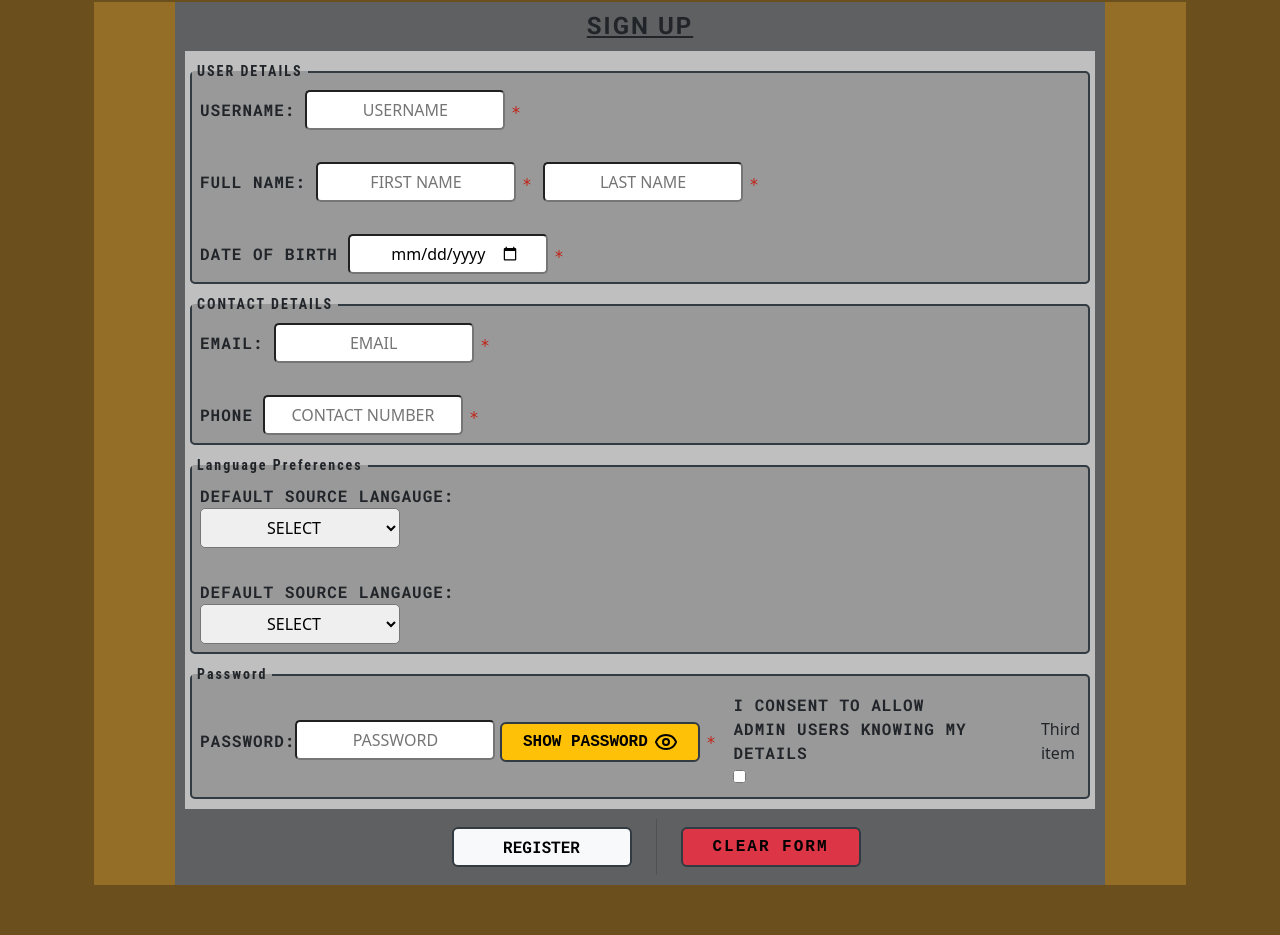
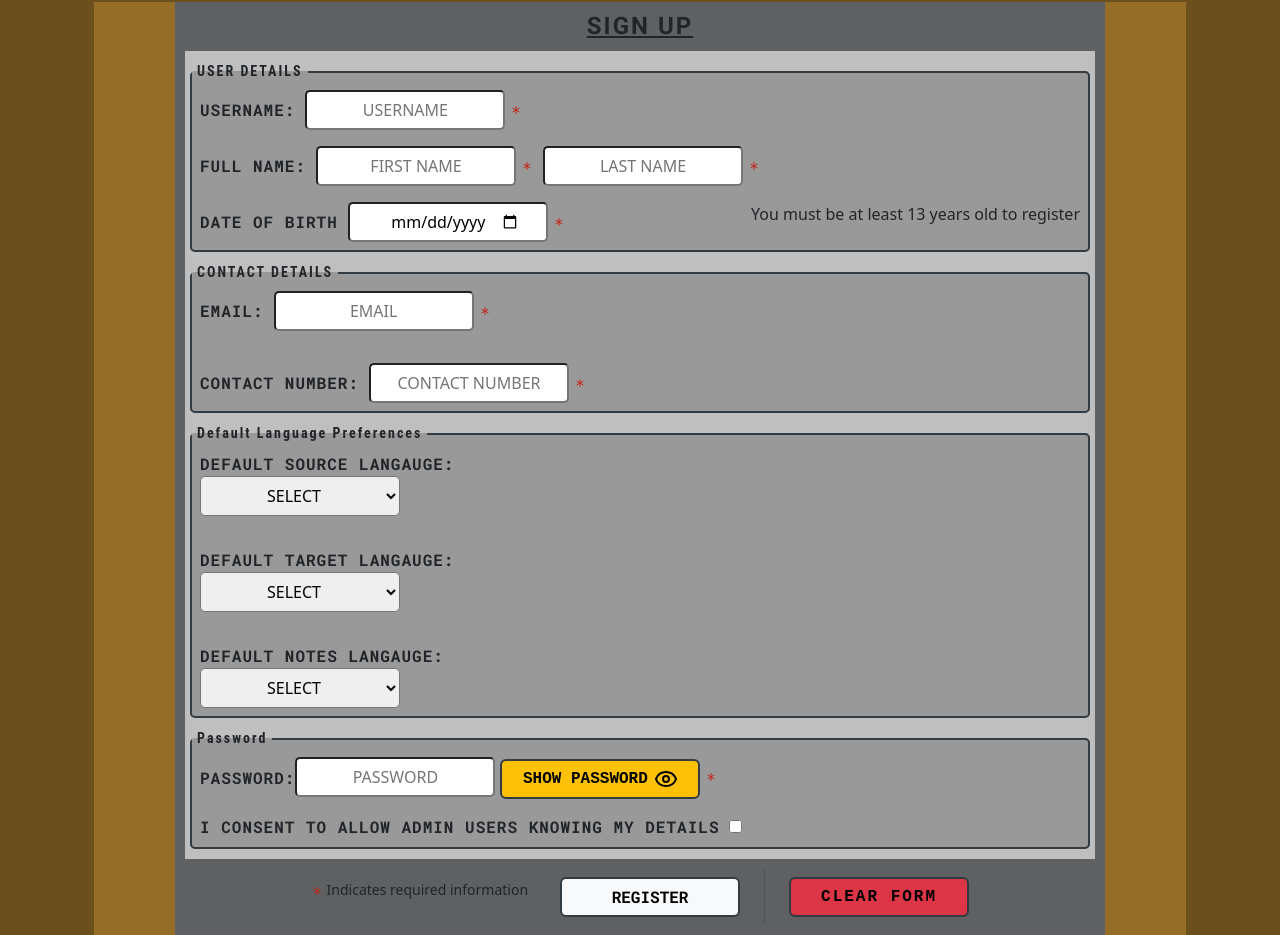
Before and after one commit to laraklopper/NOTES-NEST, a React (Create React App) app in the folder client/: page /reg in a window 1280 px wide. Shown: the part 216-1151 px from the top of the page. Before the commit the page ends 1101 px from the top, so only its background shows below. Built offline with nearby package versions, Linux system fonts and the light colour scheme; a web font is replaced by a local one.

Commit message:
Registration form

```diff
--- a/client/src/components/RegistrationForm.js
+++ b/client/src/components/RegistrationForm.js
@@ -5,7 +5,7 @@ import '../css/componentCss/RegistrationForm.css'
 import Stack from 'react-bootstrap/Stack';
 import Button from 'react-bootstrap/Button';
 import { Asterisk, Eye, EyeOff } from 'lucide-react';
-
+import { languageData } from '../util/languageData';
 export default function RegistrationForm(
   {//PROPS PASSED FROM PARENT COMPONENT (Registration.js)
   newUserData,
@@ -34,6 +34,37 @@ export default function RegistrationForm(
             }))
         }
     };
+
+    const handleAdminConsentChange = (event) => {
+        const { checked } = event.target;
+        setNewUserData((prev) => ({
+            ...prev,
+            isAdmin: checked
+        }));
+    };
+
+    //Function to clear form
+    const clearForm = () => {
+      const confirmClear = window.confirm('Are you sure you want to clear the form? All entered data will be lost.');
+      if(!confirmClear) return;
+      setNewUserData({
+        username: '',
+        fullName: {
+          firstName: '',
+          lastName: ''
+        },
+        dateOfBirth: '',
+        email: '',
+        phone: '',
+        defaultSourceLang: '',
+        defaultTargetLang: '',
+        defaultNoteLang: '',
+        password: '',
+        isAdmin: false
+      });
+    }
+
+    //==================JSX RENDERING=================
   return (
     <form id='registrationForm' method='POST'>
       <p className='visually-hidden' id='formTitle'>REGISTRATION FORM</p>
@@ -45,7 +76,8 @@ export default function RegistrationForm(
         <fieldset id='regisGroup1'>
           <legend>USER DETAILS</legend>
           {/* STACK 1 */}
-           <Stack gap={3}>
+            <Stack direction="horizontal" gap={3} id='regisStack1'>
+            {/* USERNAME: value={newUserData.username} */}
       <div className="p-2" id='regisUsernameBlock'>
         <label className='regisLabel' htmlFor='regisUsername'>USERNAME:</label>
         <div className='inputDiv'>
@@ -61,17 +93,27 @@ export default function RegistrationForm(
           <Asterisk color="#C22419" fontWeight={700} size={12} aria-hidden='true' focusable='false'/>
         </div>
       </div>
+      <div className="p-2 ms-auto"></div>
+      <div className="p-2"></div>
+    </Stack>
+    {/* STACK 2 */}
+      <Stack direction="horizontal" gap={3} id='regisStack2'>
+      {/* FULL NAME */}
       <div className="p-2" id='regisFullNameBlock'>
 
           <label className='regisLabel'>FULL NAME:</label>
+          {/* FIRST NAME value={newUserData.fullName.firstName} */}
           <div className='inputDiv'>
-            <label className='regisLabel' htmlFor='' hidden>FIRST NAME</label>
+            <label className='regisLabel' htmlFor='regisFirstName' hidden>FIRST NAME</label>
             <input
               className='input'
-              // id=''
+              id='regisFirstName'
+              required
+              type='text'
+              autoComplete='given-name'
               placeholder='FIRST NAME'
                 name='fullName.firstName'
-                                        value={newUserData.fullName.firstName}
+                value={newUserData.fullName.firstName}
             />
             <Asterisk color="#C22419" fontWeight={700} size={12} aria-hidden='true' focusable='false'/>
           </div>
@@ -90,7 +132,12 @@ export default function RegistrationForm(
           </div>
 
       </div>
-      <div className="p-2" id='regisDateOfBirthBlock'>
+      <div className="p-2 ms-auto"></div>
+      <div className="p-2"></div>
+    </Stack>
+    {/* STACK 3 */}
+          <Stack direction="horizontal" gap={3} id='regisStack3'>
+        <div className="p-2" id='regisDateOfBirthBlock'>
         <label className='regisLabel'>DATE OF BIRTH</label>
         <div className='inputDiv'>
           <input
@@ -105,13 +152,19 @@ export default function RegistrationForm(
           <Asterisk color="#C22419" fontWeight={700} size={12} aria-hidden='true' focusable='false'/>
         </div>
       </div>
+      <div className="p-2 ms-auto"></div>
+      <div className="p-2">
+        <span id='regisAgeMsg'>
+        <p className='infoText'> You must be at least 13 years old to register</p>
+       </span>
+      </div>
     </Stack>
         </fieldset>
-        {/* GROUP 2 */}
+        {/* GROUP 2 : CONTACT DETAILS */}
         <fieldset id='regisGroup2'>
           <legend>CONTACT DETAILS</legend>
-          {/* STACK 2 */}
-           <Stack gap={3}>
+          {/* STACK 4 */}
+           <Stack gap={3} id='regisStack4'>
       <div className="p-2" id='regisEmailBlock'>
         <label className='regisLabel'>EMAIL:</label>
         <div className='inputDiv'>
@@ -131,13 +184,14 @@ export default function RegistrationForm(
             <Asterisk color="#C22419" fontWeight={700} size={12} aria-hidden='true' focusable='false'/>
         </div>
       </div>
+      {/* CONTACT NUMBER: value={newUserData.contactDetails.phone} */}
       <div className="p-2" id='regisPhoneBlock'>
-           <label className='regisLabel'>PHONE</label>
+           <label className='regisLabel' htmlFor='regisPhone'>CONTACT NUMBER:</label>
         <div className='inputDiv'>
           <input
           type='text'
             className='input'
-            // id=''
+            id='regisPhone'
             required
             placeholder='CONTACT NUMBER'
             name='contactDetails.phone'
@@ -147,23 +201,59 @@ export default function RegistrationForm(
            <Asterisk color="#C22419" fontWeight={700} size={12} aria-hidden='true' focusable='false'/>
         </div>
       </div>
-    </Stack>
+          </Stack>
         </fieldset>
         {/* GROUP 3: Optional loguage Preferences */}
         <fieldset id='regisGroup3'>
-        <legend>Language Preferences</legend>
-        {/* STACK 3 */}
-         <Stack gap={3}>
-      <div className="p-2">
+        <legend>Default Language Preferences</legend>
+        {/* STACK 5 */}
+         <Stack gap={3} id='regisStack5'>
+      <div className="p-2" id='regisSourceLangBlock'>
         <label className='regisLabel' htmlFor='regisSourceLangInput'>DEFAULT SOURCE LANGAUGE:</label>
-        <select className='input'>
+        <select
+          className='input'
+          onChange={handleInputChange} id='regisSourceLangInput' name='defaultSourceLang' value={newUserData.defaultSourceLang}
+        // ARIA ATTRIBUTES:
+        aria-label='Default Source Language Selection'
+        aria-required='false'
+        >
           <option>SELECT</option>
+          {languageData.map((lang) => (
+            <option key={lang.code} value={lang.code}>
+              {lang.name  }
+            </option>
+          ))}
         </select>
       </div>
-      <div className="p-2">
-        <label className='regisLabel' htmlFor='regisSourceLangInput'>DEFAULT SOURCE LANGAUGE:</label>
-        <select className='input'>
+      <div className="p-2" id='regisTargetLangBlock'>
+        <label className='regisLabel' htmlFor='regisTargetLangInput'>DEFAULT TARGET LANGAUGE:</label>
+        <select className='input' onChange={handleInputChange} name='defaultTargetLang' value={newUserData.defaultTargetLang}>
           <option>SELECT</option>
+          {languageData.map((lang) => (
+            <option key={lang.code} value={lang.code}>
+              {lang.name  }
+            </option>
+          ))}
+        </select>
+      </div>
+      <div className="p-2" id='regisNoteLangBlock'>
+        <label className='regisLabel' htmlFor='regisNoteLangInput'>DEFAULT NOTES LANGAUGE:</label>
+        <select
+          className='input'
+          id='regisNoteLangInput'
+          onChange={handleInputChange}
+          name='defaultNoteLang'
+          value={newUserData.defaultNoteLang}
+          // ARIA ATTRIBUTES:
+          aria-label='Default Notes Language Selection'
+          aria-required='false'
+          >
+          <option>SELECT</option>
+          {languageData.map((lang) => (
+            <option key={lang.code} value={lang.code}>
+              {lang.name}
+            </option>
+          ))}
         </select>
       </div>
     </Stack>
@@ -171,8 +261,8 @@ export default function RegistrationForm(
         {/* GROUP 4: PASSWORD and ADMIN CONSENT */}
         <fieldset id='regisGroup4'>
           <legend>Password</legend>
-          {/* STACK 4 */}
-             <Stack direction="horizontal" gap={3} id='regisStack4'>
+          {/* STACK 6 */}
+             <Stack direction="horizontal" gap={3} id='regisStack6'>
       <div className="p-2" id='regisPasswordBlock'>
          <label className='regisLabel' htmlFor='registrationPassword'>PASSWORD:</label>
          <div className='inputDiv'>
@@ -216,22 +306,22 @@ export default function RegistrationForm(
       {/* <div className="p-2 ms-auto">Second item</div> */}
       {/* <div className="p-2">Third item</div> */}
     </Stack>
-    {/* ====STACK 5=========== */}
-     <Stack direction="horizontal" gap={3}>
+    {/* ====STACK 7=========== */}
+     <Stack direction="horizontal" gap={3} id='regisStack7'>
      {/* Admins can list every account through /user/fetchUsers, so the
             account is only created once this consent is given. `required` stops
             an unchecked box in the browser; the route rejects it as well, since
             a request sent outside the form never sees that check. */}
-      <div className="p-2">
+      <div className="p-2" id='regisAdminConsentBlock'>
          <label className='regisLabel' htmlFor='adminConsentMsg'>I CONSENT TO ALLOW ADMIN USERS KNOWING MY DETAILS</label>
          <div id='adminConsentCheckboxDiv'>
           <input
             type="checkbox"
             id='adminConsentMsg'
-            // name='adminConsentMsg'
-            // value={newUserData.adminDataConsent}
+            name='adminConsentMsg'
+            value={newUserData.adminDataConsent}
             required
-            onChange={handleInputChange}
+            onChange={handleAdminConsentChange}
             // ARIA ATTRIBUTES:
             aria-required='true'
             aria-checked={newUserData.adminDataConsent}
@@ -240,16 +330,19 @@ export default function RegistrationForm(
 
          </div>
       </div>
-      <div className="p-2 ms-auto">
-      </div>
-      <div className="p-2">Third item</div>
+      <div className="p-2 ms-auto"/>
+      <div className="p-2"/>
     </Stack>
         </fieldset>
-
       </div>
+      {/* GROUP 5: FORM BUTTON Group */}
       <div id='regisFormBtnGroup'>
             <Stack direction="horizontal" gap={3} id='regisFormBtnStack'>
-      <div className="p-2"></div>
+      <div className="p-2">
+          <p className='infoMsg' aria-live='polite' aria-hidden='true'>
+                        <small><Asterisk color="#C22419" fontWeight={700} size={12} aria-hidden='true' focusable='false' /> Indicates required information</small>
+                    </p>
+      </div>
       <div className="p-2 ms-auto">
         <Button
         variant='light'
@@ -264,7 +357,7 @@ export default function RegistrationForm(
         <Button
         variant='danger'
         id='clearFormBtn'
-        // onClick={}
+        onClick={clearForm}
         >
           CLEAR FORM
         </Button>
--- a/client/src/css/componentCss/RegistrationForm.css
+++ b/client/src/css/componentCss/RegistrationForm.css
@@ -27,6 +27,7 @@
 /* GROUP 1 */
 #regisGroup1{
     display: flex;
+    flex-direction: column;
     width: 100%;
     padding: 0px;
     margin: 0px;
@@ -120,6 +121,7 @@
 /* GROUP 4 */
 #regisGroup4{
     display: flex;
+    flex-direction: column;
     width: 100%;
     padding: 0px;
     margin: 0px;
@@ -158,3 +160,10 @@
     border: solid 2px #323A42;
 
 }
+#regisAdminConsentBlock{
+    display: flex;
+    align-items: center;
+    gap: 10px;
+    margin: 0px;
+    padding: 0px;
+}
```
